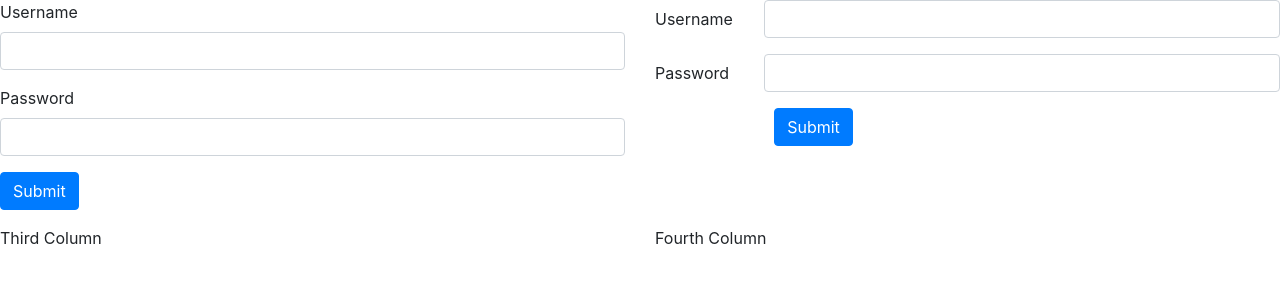
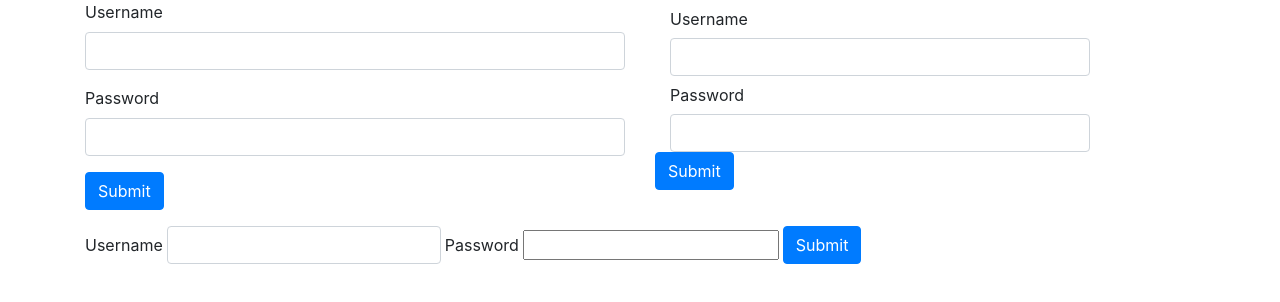
Before and after one commit to QIRoss/Bootstrap---Intermediate-Tutorial, a website: page demo/forms.html in a window 1280 px wide. Drawn offline with Linux system fonts and the light colour scheme.

```diff
--- a/demo/forms.html
+++ b/demo/forms.html
@@ -2,10 +2,11 @@
 <head>
     <meta charset="UTF-8">
     <meta name="viewport" content="width=device-width, initial-scale=1.0">
-    <title>Document</title>
+    <title>Forms</title>
     <link rel="stylesheet" href="/css/app.css">
 </head>
 <body class="app">
+    <div class="container">
         <div class="row">
             <div class="col-md-6">
                 <form>
@@ -15,7 +16,7 @@
                     </div>
                     <div class="form-group">
                         <label for="password">Password</label>
-                    <input class="form-control"     type="text" name="password" id="password">
+                        <input class="form-control" type="text" name="password" id="password">
                     </div>
                     <div class="form-group">
                         <button class="btn btn-primary">Submit</button>
@@ -24,37 +25,38 @@
             </div>
             <div class="col-md-6">
                 <form>
-                <div class="form-group row">
                         <label class="col-sm-2 col-form-label" for="username">Username</label>
                         <div class="col-sm-10">
                             <input class="form-control" type="text" name="username" id="username">
                         </div>
-                </div>
-                <div class="form-group row">
                         <label class="col-sm-2 col-form-label" for="password">Password</label>
                         <div class="col-sm-10">
                             <input class="form-control"     type="text" name="password" id="password">
                         </div>
-                </div>
-                <div class="form-group">
-                    <div class="col-sm-10 offset-sm-2">
                             <button class="btn btn-primary">Submit</button>
-                    </div>
-                </div>
                 </form>
             </div>
         </div>
 
         <div class="row">
-        <div class="col-md-6">
-            Third Column
+            <div class="col-12">
+                <form class="form-inline">
+                    <label class="pr-1" for="username">Username</label>
+                    <div class="">
+                        <input class="form-control" type="text" name="username" id="username">
                     </div>
-        <div class="col-md-6">
-            Fourth Column
+                    <label class="px-1" for="password">Password</label>
+                    <div class="">
+                        <input class="" type="text" name="password" id="password">
+                    </div>
+
+                    <button class="mx-1 btn btn-primary">Submit</button>
+
+                </form>
+            </div>
+
         </div>
     </div>
-
-
 
     <script>"/js/app.js"</script>
 </body>
```
Also changed, not shown: demo/tables.html (added, +28 -0 lines). Lines whose indentation alone changed are shown as unchanged.
